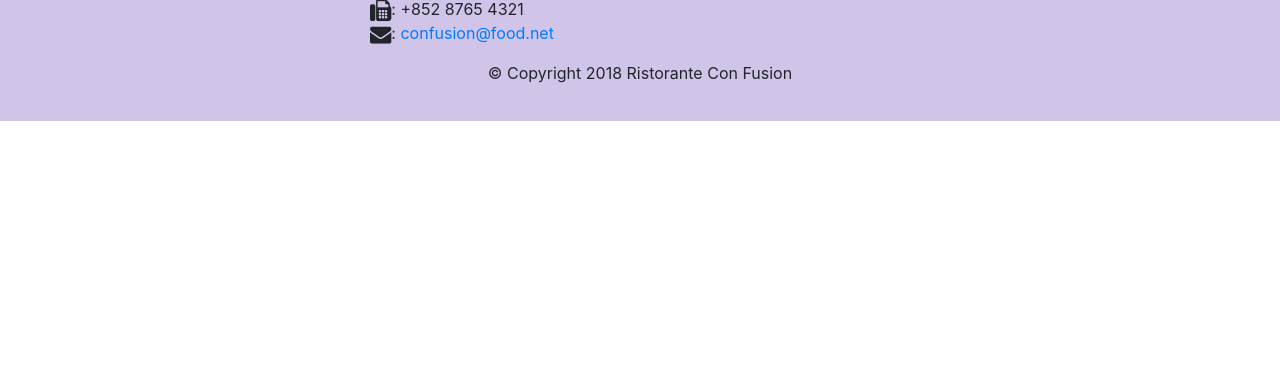
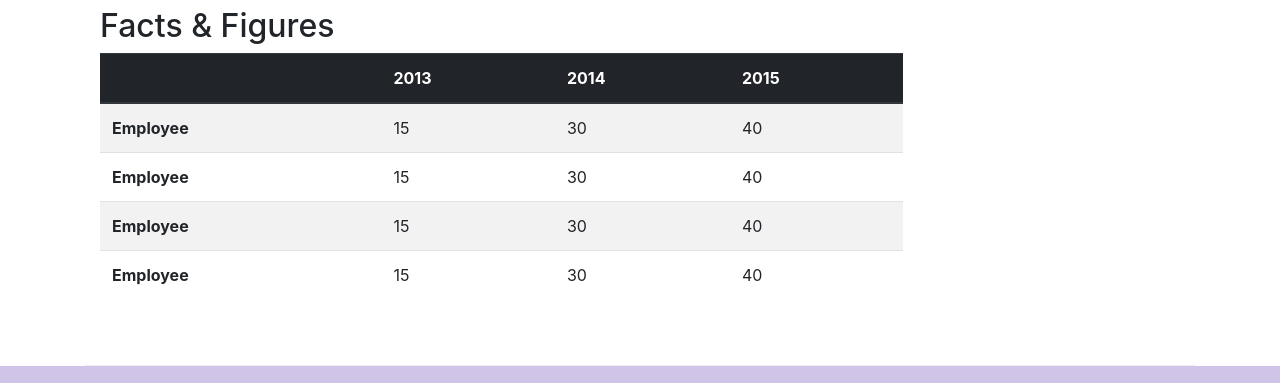
Before and after one commit to Vishal01-git/Bootstrap4, a website: page aboutus.html in a window 1280 px wide. Shown: the part 1705-2088 px from the top of the page. Before the commit the page ends 1826 px from the top, so only its background shows below. Drawn offline with nearby package versions, Linux system fonts and the light colour scheme.

Commit message:
tablesandcards

```diff
--- a/aboutus.html
+++ b/aboutus.html
@@ -59,15 +59,42 @@
         </div>
 
         <div class="container">
-            <div class="row row-content align-items-center">
+            <div class="row row-content">
                 <div class="col-sm-6">
                 <h2>Our History</h2>
                 <p>Started in 2010, Ristorante con Fusion quickly established itself as a culinary icon par excellence in Hong Kong. With its unique brand of world fusion cuisine that can be found nowhere else, it enjoys patronage from the A-list clientele in Hong Kong.  Featuring four of the best three-star Michelin chefs in the world, you never know what will arrive on your plate the next time you visit us.</p>
                 <p>The restaurant traces its humble beginnings to <em>The Frying Pan</em>, a successful chain started by our CEO, Mr. Peter Pan, that featured for the first time the world's best cuisines in a pan.</p>
                 </div>
+                <div class="col-sm">
+                    <div class="card">
+                        <h3 class="card-header bg-primary text-white">Facts At a Glance</h3>
+                        <div class="card-body">
+                           <dl class="row">
+                               <dt class="col-6">Started</dt>
+                               <dd class="col-6">3. Feb 2013</dd>
+                               <dt class="col-6">Major stock holder</dt>
+                               <dd class="col-6">HK Fine Foods Inc.</dd>
+                               <dt class="col-6">Last year Turnover</dt>
+                               <dd class="col-6">$1,250,375</dd>
+                               <dt class="col-6">Employee</dt>
+                               <dd class="col-6">40</dd>
+
+                           </dl>
+                        </div>
+                    </div>
+                </div>
+                <div class="col-12">
+                    <div class="card card-body bg-light">
+                        <blockquote class="blockquote">
+                            <p class="mb-0">You better cut the pizza in four pieces because I'm not hungry enough to eat six.</p>
+                            <footer class="blockquote-footer">Vishal Prajapati,
+                                <cite title="Source Title">The wit and wisdom of vishal prajapati,Anurag, Vishal,2020</cite>
+                            </footer>
+                        </blockquote>
+                    </div>
+                </div>
             </div>
-            <div>
-            </div>
+
         </div>
 
 
@@ -93,6 +120,53 @@
                   p>Award winning three-star Michelin chef with wide International experience having worked closely with whos-who in the culinary world, he specializes in creating mouthwatering Indo-Italian fusion experiences. He says, <em>Put together the cuisines from the two craziest cultures, and you get a winning hit! Amma Mia!</em></p>
                 </div>
             </div>
+       </div>
+       <div class="row row-content">
+          <div class="col-12 col-sm-9">
+             <h2>Facts &amp; Figures</h2>
+             <div class="table-responsive">
+                 <table class="table table-striped">
+                     <thead class="thead-dark">
+                       <tr>
+                           <th>&nbsp</th>
+                           <th>2013</th>
+                           <th>2014</th>
+                           <th>2015</th>
+                       </tr>
+                     </thead>
+                     <tbody>
+                         <tr>
+                             <th>Employee</th>
+                             <td>15</td>
+                             <td>30</td>
+                             <td>40</td>
+                         </tr>
+                         <tr>
+                            <th>Employee</th>
+                            <td>15</td>
+                            <td>30</td>
+                            <td>40</td>
+                        </tr>
+                        <tr>
+                            <th>Employee</th>
+                            <td>15</td>
+                            <td>30</td>
+                            <td>40</td>
+                        </tr>
+                        <tr>
+                            <th>Employee</th>
+                            <td>15</td>
+                            <td>30</td>
+                            <td>40</td>
+                        </tr>
+                     </tbody>
+
+                 </table>
+             </div>
+          </div>
+          <div class="col-12 col-sm-3">
+
+          </div>
        </div>
 
     </div>
```
Also changed, not shown: contactus.html (+2 -0 lines).
